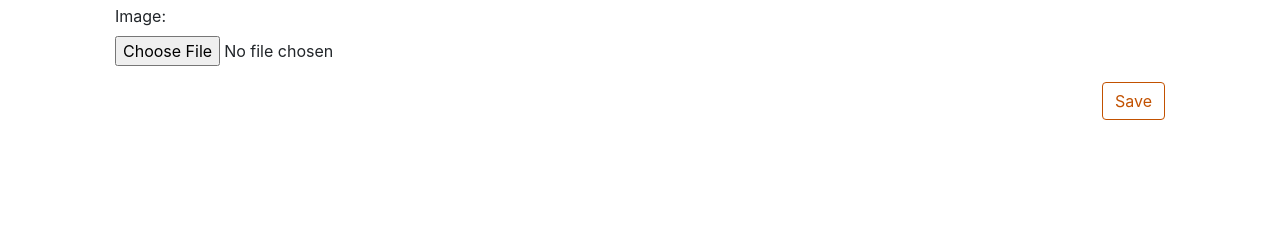
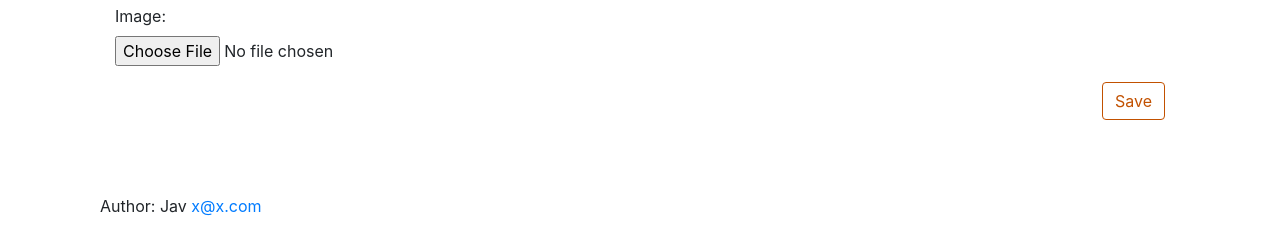
Before and after one commit to xabdev/First-Project, a Django app: page /post/new/ in a window 1280 px wide. Shown: the part 566-800 px from the top of the page. Run offline with Django 3.2, Linux system fonts and the light colour scheme.

Commit message:
footer tweaks

```diff
--- a/blog/static/css/blog.css
+++ b/blog/static/css/blog.css
@@ -13,6 +13,11 @@ h1 a, h2 a {
     margin-top: 0;
     margin-bottom: 40px;
     padding: 20px 20px 20px 40px;
+}
+
+.page-footer {
+    bottom: 0;
+    position: fixed;
 }
 
 .page-header h1,
--- a/blog/templates/blog/base.html
+++ b/blog/templates/blog/base.html
@@ -30,6 +30,10 @@
             </div>
         </div>
     </main>
+    <footer class="page-footer">
+        <p class="text-center">Author: Jav
+        <a href="mailto:x@x.com">x@x.com</a></p>
+    </footer>
 </body>
 
 </html>
--- a/blog/urls.py
+++ b/blog/urls.py
@@ -8,5 +8,4 @@ urlpatterns = [
 	path('post/<int:pk>/', views.post_detail, name='post_detail'),
     path('post/new/', views.post_new, name='post_new'),
     path('post/<int:pk>/edit/', views.post_edit, name='post_edit'),
-
 ]
```
Also changed, not shown: blog/templates/blog/post_delete.html (added, +10 -0 lines), blog/templates/blog/icons/delete.svg (added), blog/views.py (line endings or trailing spaces), media/images/02_-_jWWrmp6_0fvNc6H.jpg (added).
